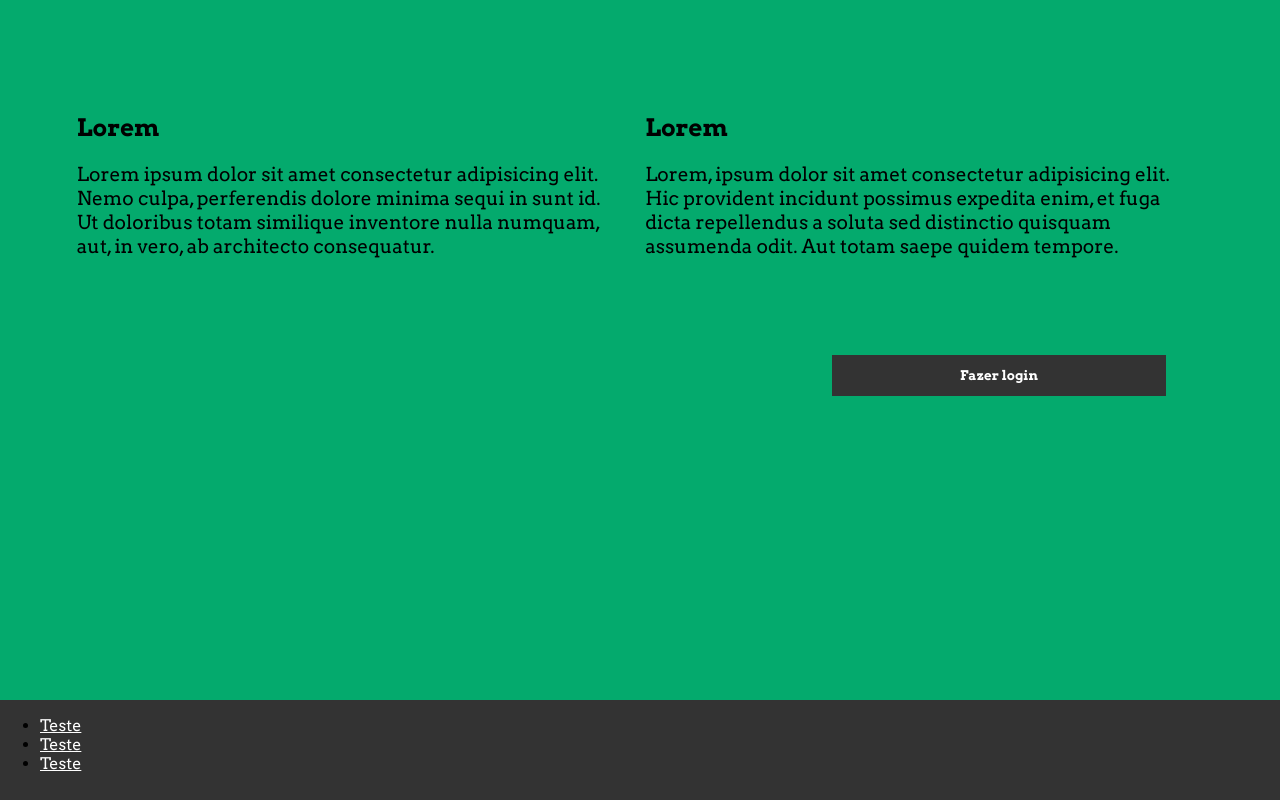
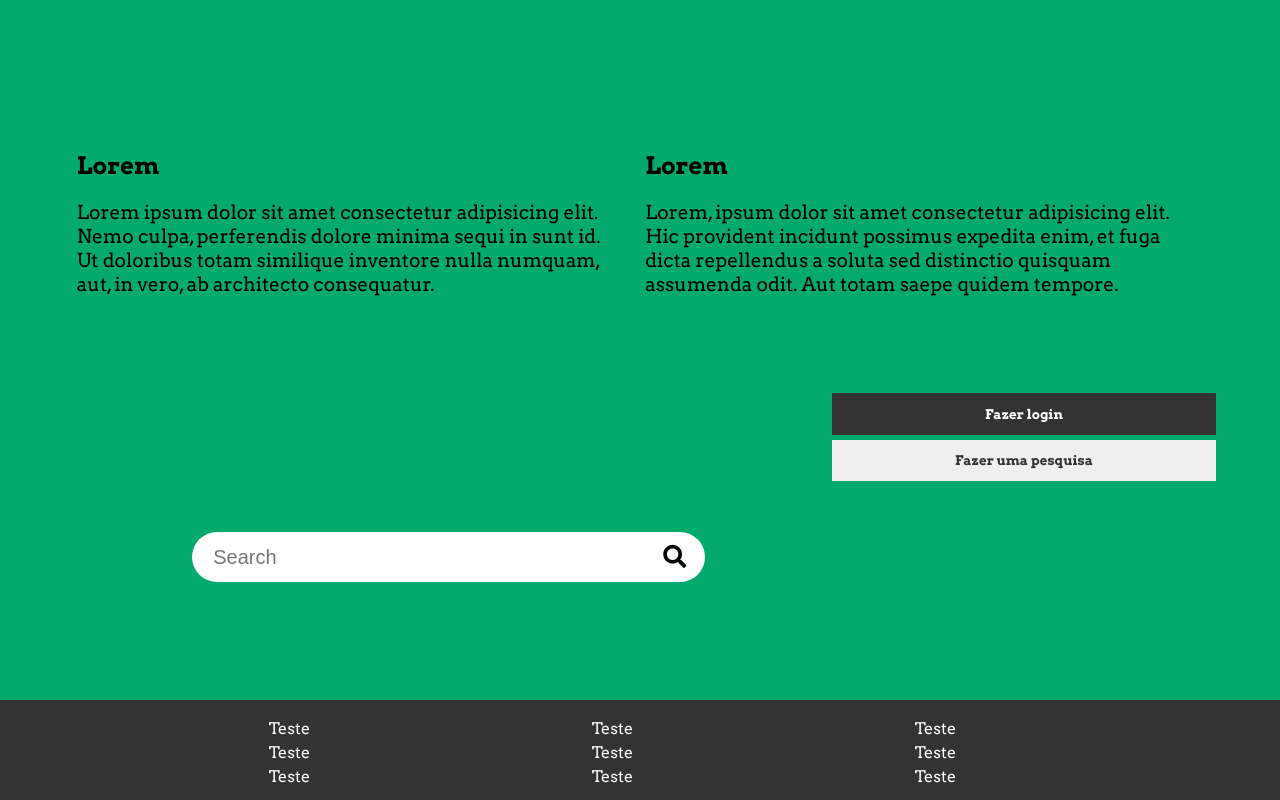
Before and after one commit to AdelsonThalys/Projeto-De-Pi-2, a plain HTML site: page index.html in a window 1280 px wide. Drawn offline with Linux system fonts and the light colour scheme.

Commit message:
making 0.2

```diff
--- a/index.html
+++ b/index.html
@@ -21,8 +21,9 @@
                 <div id="colun_2" class="colun"><h2>Lorem</h2><p>Lorem, ipsum dolor sit amet consectetur adipisicing elit. Hic provident incidunt possimus expedita enim, et fuga dicta repellendus a soluta sed distinctio quisquam assumenda odit. Aut totam saepe quidem tempore.</p></div>
 
             </div>
-            <div>
+            <div style="display: block; width: min-content; right: 5vw; position: absolute;">
                 <input type="button" value="Fazer login" id="login">
+                <input type="button" value="Fazer uma pesquisa" id="search_button_active">
             </div>
 
 
@@ -31,7 +32,7 @@
 
 
         <!--Barra de pesquisa-->
-            <div class="search">
+            <div id="search">
                 <div>
                     <input type="text" placeholder="Search" id="question_search">
                     <i class="fas fa-search" onclick="question()"></i>
@@ -48,6 +49,16 @@
                 <li><a href="#">Teste</a></li>
                 <li><a href="#">Teste</a></li>
             </ul>
+            <ul class="colun_footer">
+                <li><a href="#">Teste</a></li>
+                <li><a href="#">Teste</a></li>
+                <li><a href="#">Teste</a></li>
+            </ul>
+            <ul class="colun_footer">
+                <li><a href="#">Teste</a></li>
+                <li><a href="#">Teste</a></li>
+                <li><a href="#">Teste</a></li>
+            </ul>
 
         </footer>
         <!--Roda pé-->
--- a/script.js
+++ b/script.js
@@ -6,7 +6,15 @@ function question(){
 
 document.addEventListener('keypress', function(e){
     if(e.key == "Enter"){
-       var search = document.getElementById("question_search").value;
-       alert(search)
+        searching(document.getElementById("question_search").value)
+        }
+    }, false
+);
+
+const box_search = document.getElementById("search")
+function searching(question){
+    if (window.getComputedStyle(box_search).display !== "none"){
+        alert(question)
     }
- }, false);
+
+ }
--- a/style.css
+++ b/style.css
@@ -12,6 +12,7 @@ body {
 }
 
 #content{
+    margin-top: 3vw;
     width: 100%;
 }
 
@@ -25,21 +26,38 @@ body {
 .colun p{
     font-size: 1.5vw;
 }
-#login{
+input[type="button"]{
     position: relative;
-    padding: 1vw 10vw;
-    right: -65vw;
+    padding: 1vw 0vw;
+    width: 30vw;
     font-family: var(--font-family);
     font-weight: bold;
+    outline: none;
+    border-style: none;
+}
+#login{
+    background-color: var(--cor-principal);
+    color: white;
+}
+#search_button_active{
+    margin-top: 5px;
+    color: var(--cor-principal);
+}
+#search_button_active:hover{
     color: white;
     background-color: var(--cor-principal);
-    outline: none;
-    border-style: none;
-
+    border: 2px solid white;
+}
+#search_button_active:active{
+    margin-top: 5px;
+    background-color: white;
+    color: var(--cor-principal);
+    border: 2px solid white;
 }
 #login:hover{
     background-color: white;
     color: var(--cor-principal);
+    border: 2px solid var(--cor-principal);
 }
 #login:active{
     color: white;
@@ -62,30 +80,38 @@ footer{
 
 .colun_footer a{
     color: white;
+    text-decoration: none;
+}
+.colun_footer{
+    padding-left: 20vw;
+    list-style-type: none;
+}
+.colun_footer li{
+    padding: 0.2vw 1vw;
 }
 /*Roda pe*/
 
 /*Barra de pesquisa*/
-.search{
+#search{
     padding: 1vw 1.5vw;
     background-color: white;
     width: min-content;
     border-radius: 100px;
     position: absolute;
-    bottom: 35vw;
-    right: 30vw;
-    display: none;
+    bottom: 17vw;
+    left: 15vw;
+
 }
-.search div{
+#search div{
     display: flex;
 }
-.search input{
+#search input{
     font-size: 15pt;
     width: 35vw;
     border: none;
     outline: none;
 }
-.search i{
+#search i{
     font-size: 1.8vw;
 }
 /*Barra de pesquisa*/
```
